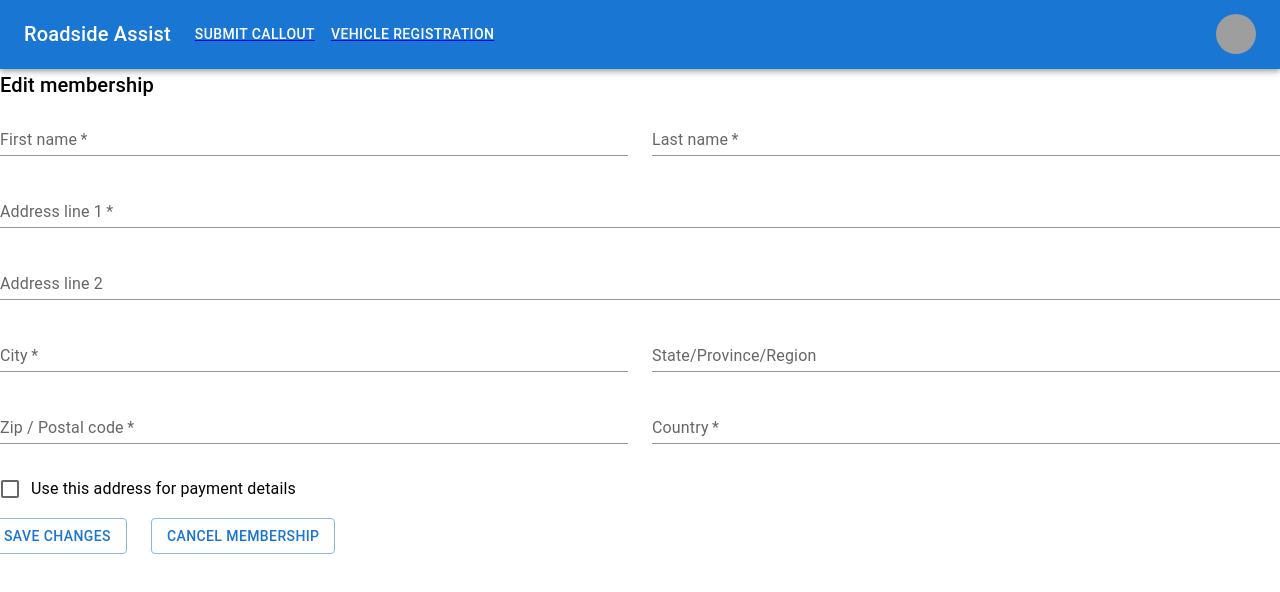
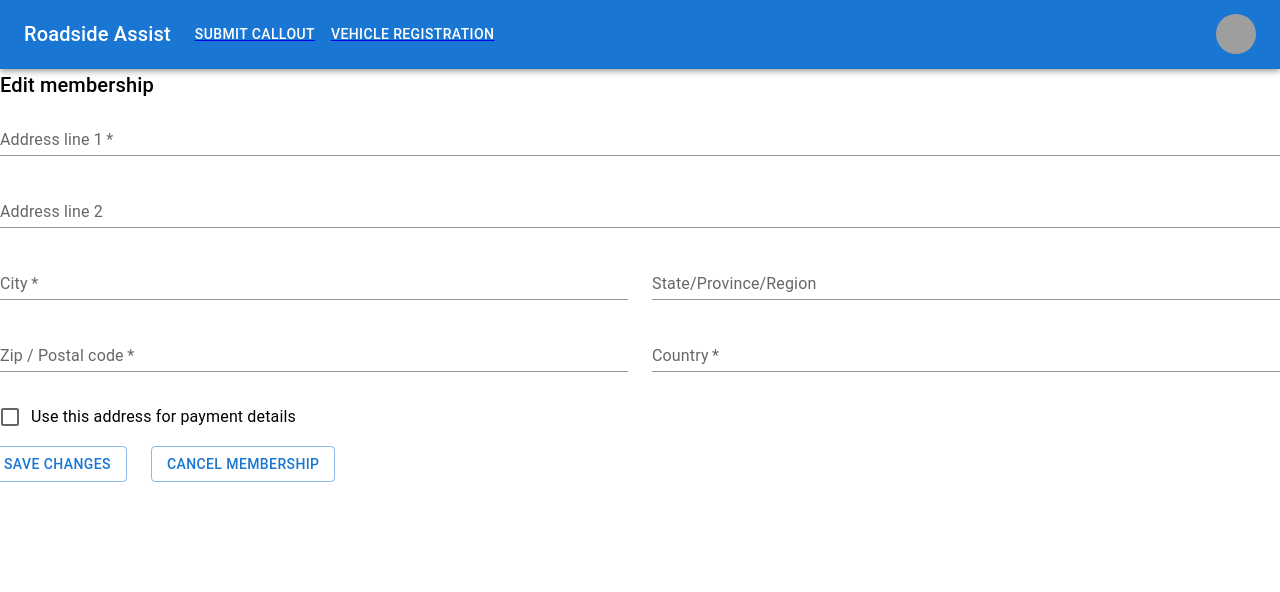
Before and after one commit to emma-edwards/CSCI314-C13, a React (Create React App) app in the folder my-react-app/: page /EditMembership in a window 1280 px wide. Shown: the top 592 px of the page. Built offline with nearby package versions, Linux system fonts and the light colour scheme; grey boxes are pictures that could not be loaded.

Commit message:
updates to the membership page

```diff
--- a/my-react-app/src/Pages/EditMembership.js
+++ b/my-react-app/src/Pages/EditMembership.js
@@ -8,15 +8,19 @@ import Checkbox from '@mui/material/Checkbox';
 import Button from "@mui/material/Button";
 
 export default function EditMembership() {
-    const[firstName,setFirstName]=useState('')
-    const[lastName,setLastName]=useState('')
+    const[address1,setAddress1]=useState('')
+    const[address2,setAddress2]=useState('')
+    const[city,setCity]=useState('')
+    const[state,setState]=useState('')
+    const[postalCode,setPostalCode]=useState('')
+    const[country,setCountry]=useState('')
 
     const checkTextInput = (e) => {
-        if (!firstName.trim()) {
-            alert('Please Enter First Name');
+        if (!address1.trim()) {
+            alert('Please Enter Address 1');
             window.location.href = '/EditMembership'
-        }else if (!lastName.trim()) {
-            alert('Please Enter Last Name');
+        }else if (!address2.trim()) {
+            alert('Please Enter Address 2');
             window.location.href = '/EditMembership'
         }else{
             handleClick(e);
@@ -25,18 +29,17 @@ export default function EditMembership() {
 
     const handleClick=(e)=>{
         e.preventDefault()
-        const vehicle={firstName, lastName}
-        console.log(vehicle)
-        fetch("http://localhost:8080/vehicle/addVehicle",{
+        const membership={address1, address2, city, state, postalCode, country}
+        console.log(membership)
+        fetch("http://localhost:8080/membership/addMembership",{
             method:"POST",
             headers:{"Content-Type":"application/json"},
-            body:JSON.stringify(vehicle)
+            body:JSON.stringify(membership)
         }).then(()=>{
-            console.log("Vehicle added")
+            console.log("Membership added")
             window.location.href = '/MemberHome'
         })
     }
-
 
     return (
         <React.Fragment>
@@ -44,30 +47,6 @@ export default function EditMembership() {
                 Edit membership
             </Typography>
             <Grid container spacing={3}>
-                <Grid item xs={12} sm={6}>
-                    <TextField
-                        required
-                        id="firstName"
-                        name="firstName"
-                        label="First name"
-                        fullWidth
-                        autoComplete="given-name"
-                        variant="standard"
-                        onChange={(e)=>setFirstName(e.target.value)}
-                    />
-                </Grid>
-                <Grid item xs={12} sm={6}>
-                    <TextField
-                        required
-                        id="lastName"
-                        name="lastName"
-                        label="Last name"
-                        fullWidth
-                        autoComplete="family-name"
-                        variant="standard"
-                        onChange={(e)=>setLastName(e.target.value)}
-                    />
-                </Grid>
                 <Grid item xs={12}>
                     <TextField
                         required
@@ -77,6 +56,7 @@ export default function EditMembership() {
                         fullWidth
                         autoComplete="shipping address-line1"
                         variant="standard"
+                        onChange={(e)=>setAddress1(e.target.value)}
                     />
                 </Grid>
                 <Grid item xs={12}>
@@ -87,6 +67,7 @@ export default function EditMembership() {
                         fullWidth
                         autoComplete="shipping address-line2"
                         variant="standard"
+                        onChange={(e)=>setAddress2(e.target.value)}
                     />
                 </Grid>
                 <Grid item xs={12} sm={6}>
@@ -98,6 +79,7 @@ export default function EditMembership() {
                         fullWidth
                         autoComplete="shipping address-level2"
                         variant="standard"
+                        onChange={(e)=>setCity(e.target.value)}
                     />
                 </Grid>
                 <Grid item xs={12} sm={6}>
@@ -107,6 +89,7 @@ export default function EditMembership() {
                         label="State/Province/Region"
                         fullWidth
                         variant="standard"
+                        onChange={(e)=>setState(e.target.value)}
                     />
                 </Grid>
                 <Grid item xs={12} sm={6}>
@@ -118,6 +101,7 @@ export default function EditMembership() {
                         fullWidth
                         autoComplete="shipping postal-code"
                         variant="standard"
+                        onChange={(e)=>setPostalCode(e.target.value)}
                     />
                 </Grid>
                 <Grid item xs={12} sm={6}>
@@ -129,6 +113,7 @@ export default function EditMembership() {
                         fullWidth
                         autoComplete="shipping country"
                         variant="standard"
+                        onChange={(e)=>setCountry(e.target.value)}
                     />
                 </Grid>
                 <Grid item xs={12}>
```
